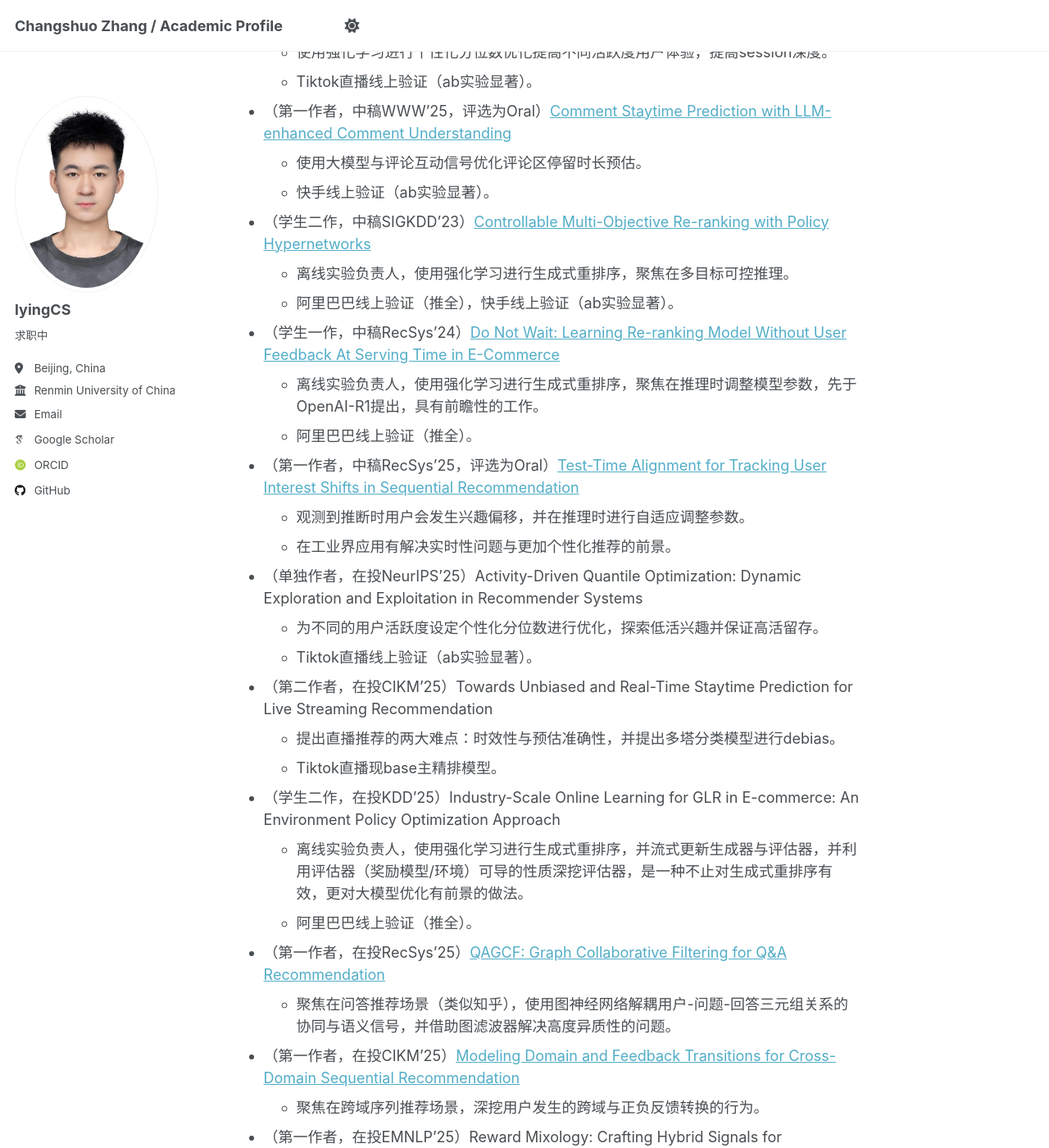
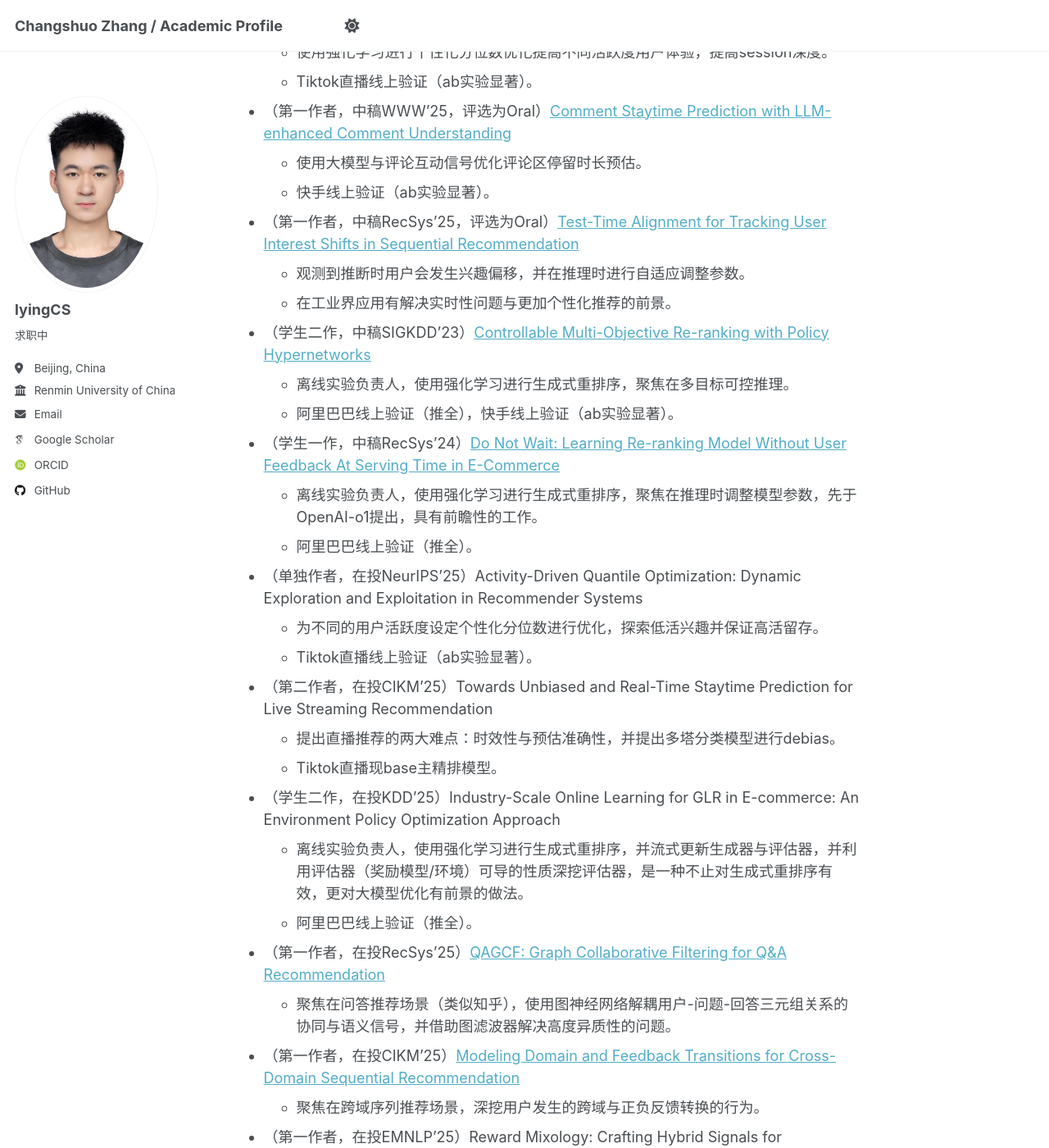
Before and after one commit to lyingCS/lyingCS.github.io, a Jekyll site: the page built from _pages/about.md, in a window 1280 px wide and 1400 px high, scrolled down 1090 px. Shown: the whole window at 82% size. Built offline with Jekyll 4.4.1, drawn with Linux system fonts in a browser that asks for light colours; some web fonts are replaced; some of the changed text lies outside the part shown.

Commit message:
Update about.md

```diff
--- a/_pages/about.md
+++ b/_pages/about.md
@@ -44,15 +44,15 @@ redirect_from:
 + （第一作者，中稿WWW'25，评选为Oral）[Comment Staytime Prediction with LLM-enhanced Comment Understanding](https://dl.acm.org/doi/10.1145/3701716.3715213)
   + 使用大模型与评论互动信号优化评论区停留时长预估。
   + 快手线上验证（ab实验显著）。
++ （第一作者，中稿RecSys'25，评选为Oral）[Test-Time Alignment for Tracking User Interest Shifts in Sequential Recommendation](https://arxiv.org/abs/2504.01489)
+  + 观测到推断时用户会发生兴趣偏移，并在推理时进行自适应调整参数。
+  + 在工业界应用有解决实时性问题与更加个性化推荐的前景。
 + （学生二作，中稿SIGKDD'23）[Controllable Multi-Objective Re-ranking with Policy Hypernetworks](https://dl.acm.org/doi/abs/10.1145/3580305.3599796)
   + 离线实验负责人，使用强化学习进行生成式重排序，聚焦在多目标可控推理。
   + 阿里巴巴线上验证（推全），快手线上验证（ab实验显著）。
 + （学生一作，中稿RecSys'24）[Do Not Wait: Learning Re-ranking Model Without User Feedback At Serving Time in E-Commerce](https://dl.acm.org/doi/abs/10.1145/3640457.3688165)
-  + 离线实验负责人，使用强化学习进行生成式重排序，聚焦在推理时调整模型参数，先于OpenAI-R1提出，具有前瞻性的工作。
+  + 离线实验负责人，使用强化学习进行生成式重排序，聚焦在推理时调整模型参数，先于OpenAI-o1提出，具有前瞻性的工作。
   + 阿里巴巴线上验证（推全）。
-+ （第一作者，中稿RecSys'25，评选为Oral）[Test-Time Alignment for Tracking User Interest Shifts in Sequential Recommendation](https://arxiv.org/abs/2504.01489)
-  + 观测到推断时用户会发生兴趣偏移，并在推理时进行自适应调整参数。
-  + 在工业界应用有解决实时性问题与更加个性化推荐的前景。
 + （单独作者，在投NeurIPS'25）Activity-Driven Quantile Optimization: Dynamic Exploration and Exploitation in Recommender Systems
   + 为不同的用户活跃度设定个性化分位数进行优化，探索低活兴趣并保证高活留存。
   + Tiktok直播线上验证（ab实验显著）。
```
Also changed, not shown: other parts of _pages/about.md (+2 -2 lines).
